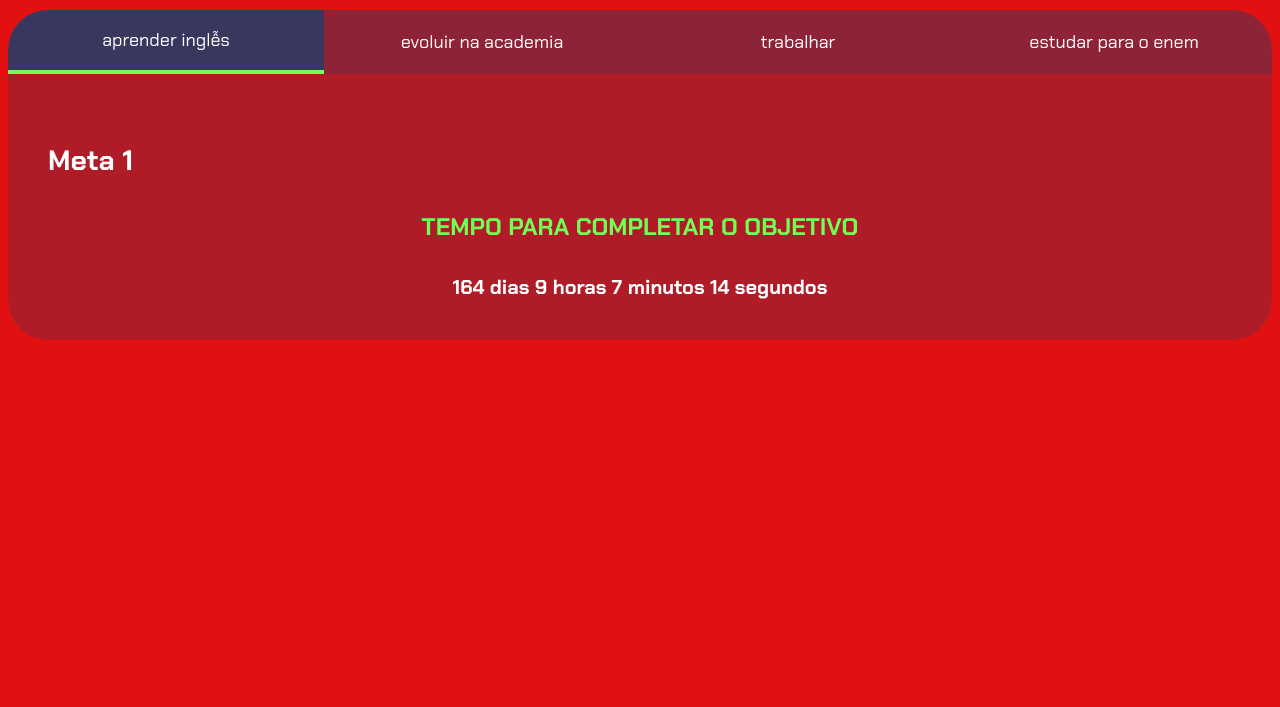
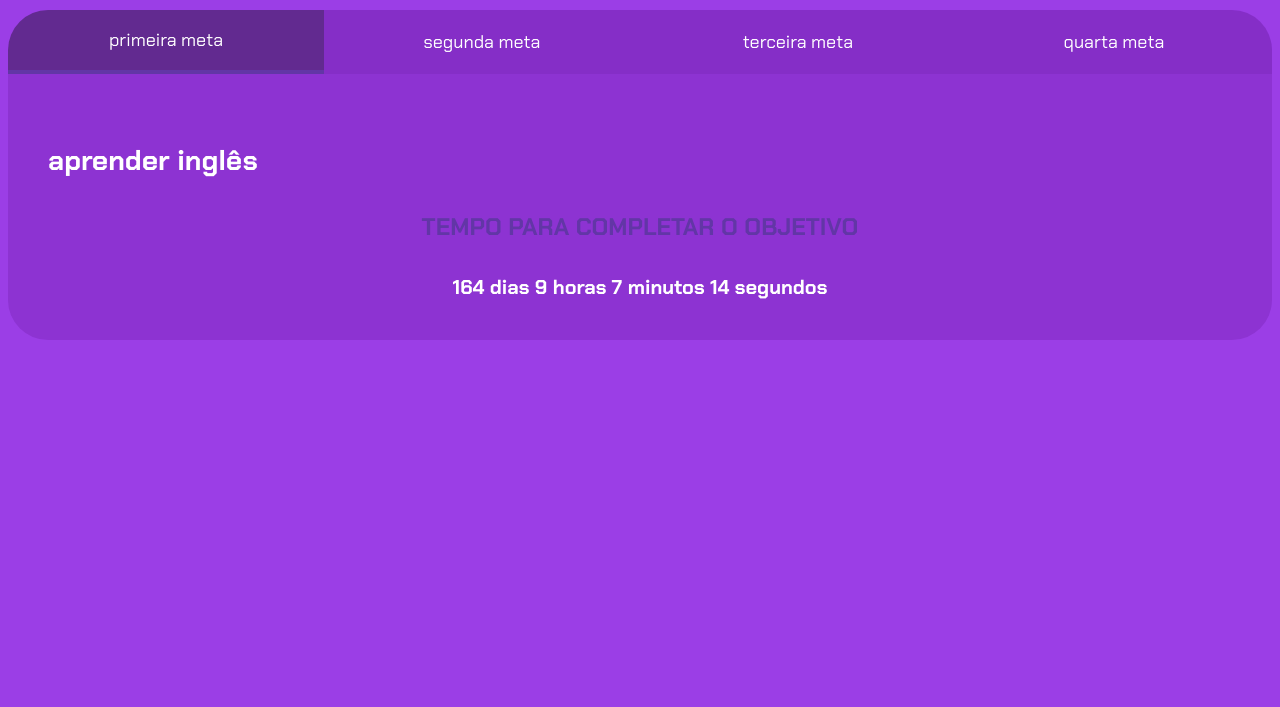
Before and after one commit to zzluizzzzzz/santos-fc, a plain HTML site: page index.html in a window 1280 px wide. Shown: the part 93-800 px from the top of the page. Drawn offline with Linux system fonts and the light colour scheme.

Commit message:
santasticoo

```diff
--- a/index.html
+++ b/index.html
@@ -13,30 +13,30 @@
 		<section class = "conteudo-principal"></section>
 		<h2 class = "titulo-principal"> Metas <span>_</span> <h2>
 		<div class= "botoes">
-			<button class = "botao ativo"> aprender inglễs</button>
-			<button class = "botao"> evoluir na academia </button>
-			<button class = "botao"> trabalhar </button>
-			<button class = "botao"> estudar para o enem </button>
+			<button class = "botao ativo"> primeira meta</button>
+			<button class = "botao"> segunda meta </button>
+			<button class = "botao"> terceira meta </button>
+			<button class = "botao"> quarta meta </button>
 		</div>
 
 		<div class="abas-textos">
 			<div class="aba-conteudo ativo">
-			<h3 class="aba-conteudo-titulo-principal">Meta 1</h3>
+			<h3 class="aba-conteudo-titulo-principal">aprender inglês</h3>
 			<h4 class="aba-conteudo-titulo-secundario">Tempo para completar o objetivo</h4>
 			<div class="contador"></div>
 			</div>
 			<div class="aba-conteudo">
-			<h3 class="aba-conteudo-titulo-principal">Meta 2</h3>
+			<h3 class="aba-conteudo-titulo-principal">evoluir na academia</h3>
 			<h4 class="aba-conteudo-titulo-secundario">Tempo para completar o objetivo</h4>
 			<div class="contador"></div>
 			</div>
 			<div class="aba-conteudo">
-			<h3 class="aba-conteudo-titulo-principal">Meta 3</h3>
+			<h3 class="aba-conteudo-titulo-principal">começar a trabalhar</h3>
 			<h4 class="aba-conteudo-titulo-secundario">Tempo para completar o objetivo</h4>
 			<div class="contador"></div>
 			</div>
 			<div class="aba-conteudo">
-			<h3 class="aba-conteudo-titulo-principal">Meta 4</h3>
+			<h3 class="aba-conteudo-titulo-principal">estudar para o enem</h3>
 			<h4 class="aba-conteudo-titulo-secundario">Tempo para completar o objetivo</h4>
 			<div class="contador"></div>
 			</div>
--- a/style.css
+++ b/style.css
@@ -2,12 +2,12 @@
 
 
 :root {
-	--fundo: #e21111;
-	--verde: #6FFF57;
+	--fundo: #8412e1cf;
+	--verde: hsl(264, 51%, 43%);
 	--branco: #FFFFFF;
-	--botao-on: #3A375E;
-	--botao-off: rgba(58, 55, 94, 0.5);
-	--texto-fundo: rgba(58, 55, 94, 0.3);	/*definindo variáveis*/
+	--botao-on: #622a90;
+	--botao-off: rgba(112, 30, 170, 0.5);
+	--texto-fundo: rgba(110, 29, 164, 0.3);	/*definindo variáveis*/
 	}
 
 body {
```
